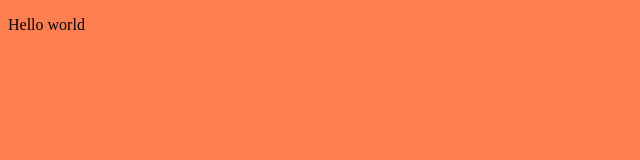
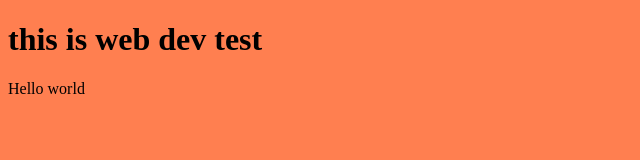
Before and after one commit to dymist/zhele-web-test, a plain HTML site: page index.html in a window 1280 px wide. Shown: the whole page, without its empty margins (0-640 px from the left). Drawn offline with Linux system fonts and the light colour scheme.

Commit message:
another test

```diff
--- a/index.html
+++ b/index.html
@@ -4,6 +4,7 @@
         <title>My site</title>
     </head>
     <body style="background-color: coral;">
+        <h1>this is web dev test</h1>
         <p>Hello world</p>
     </body>
 </html>
```
